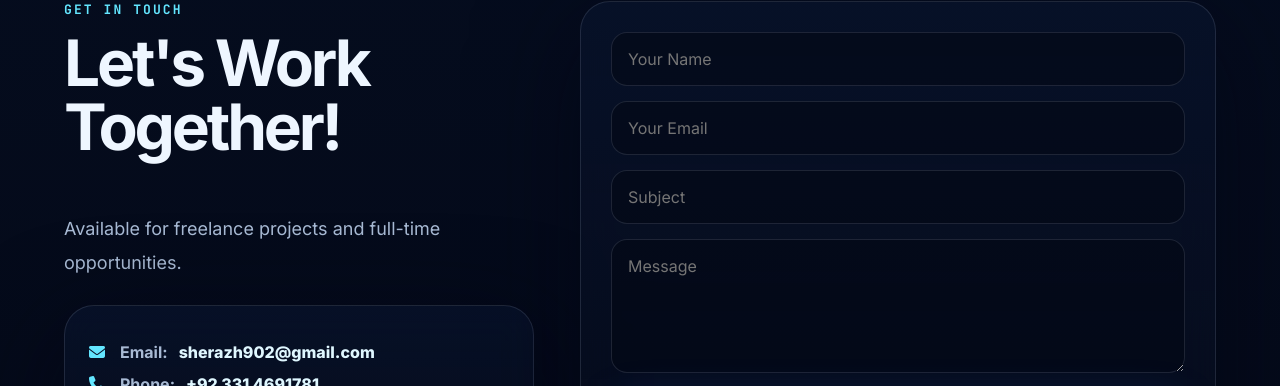
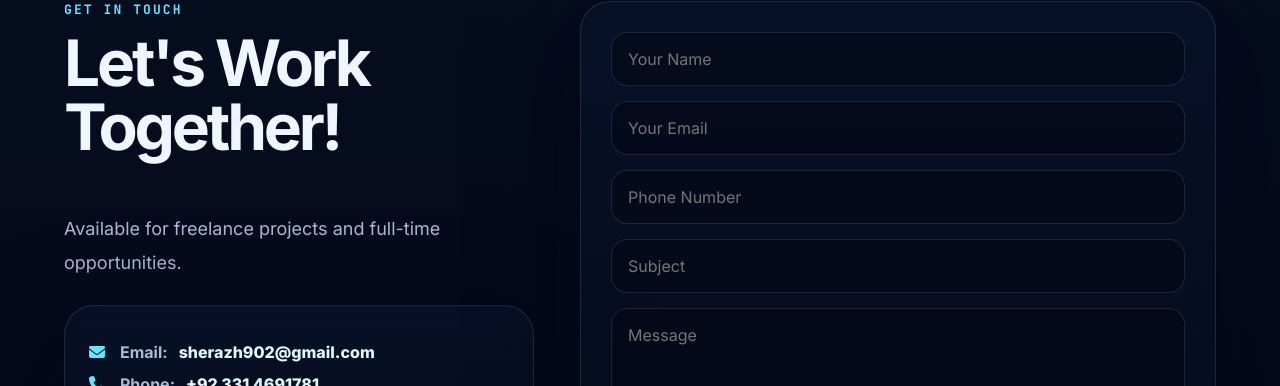
Before and after one commit to code-hassan-cui/My-Portfolio, a plain HTML site: page index.html in a window 1280 px wide. Shown: the part 5504-5890 px from the top of the page. Drawn offline with Linux system fonts and the light colour scheme.

Commit message:
Add files via upload

```diff
--- a/index.html
+++ b/index.html
@@ -119,10 +119,24 @@
       </div></div>
       <form id="contactForm" class="contact-form glass-card">
 <input type="hidden" name="_subject" value="New portfolio contact message">
+
 <input type="text" name="name" placeholder="Your Name" required>
+
 <input type="email" name="email" placeholder="Your Email" required>
+
+<input
+    type="tel"
+    name="phone"
+    placeholder="Phone Number"
+    pattern="[0-9+\-\s()]{7,20}"
+    title="Please enter a valid phone number"
+    required
+>
+
 <input type="text" name="subject" placeholder="Subject" required>
+
 <textarea name="message" rows="5" placeholder="Message" required></textarea>
+
 <button class="btn primary" type="submit">Send Message</button>
         <p id="formStatus" class="form-status"></p>
       </form>
```
Lines whose indentation alone changed are shown as unchanged.
